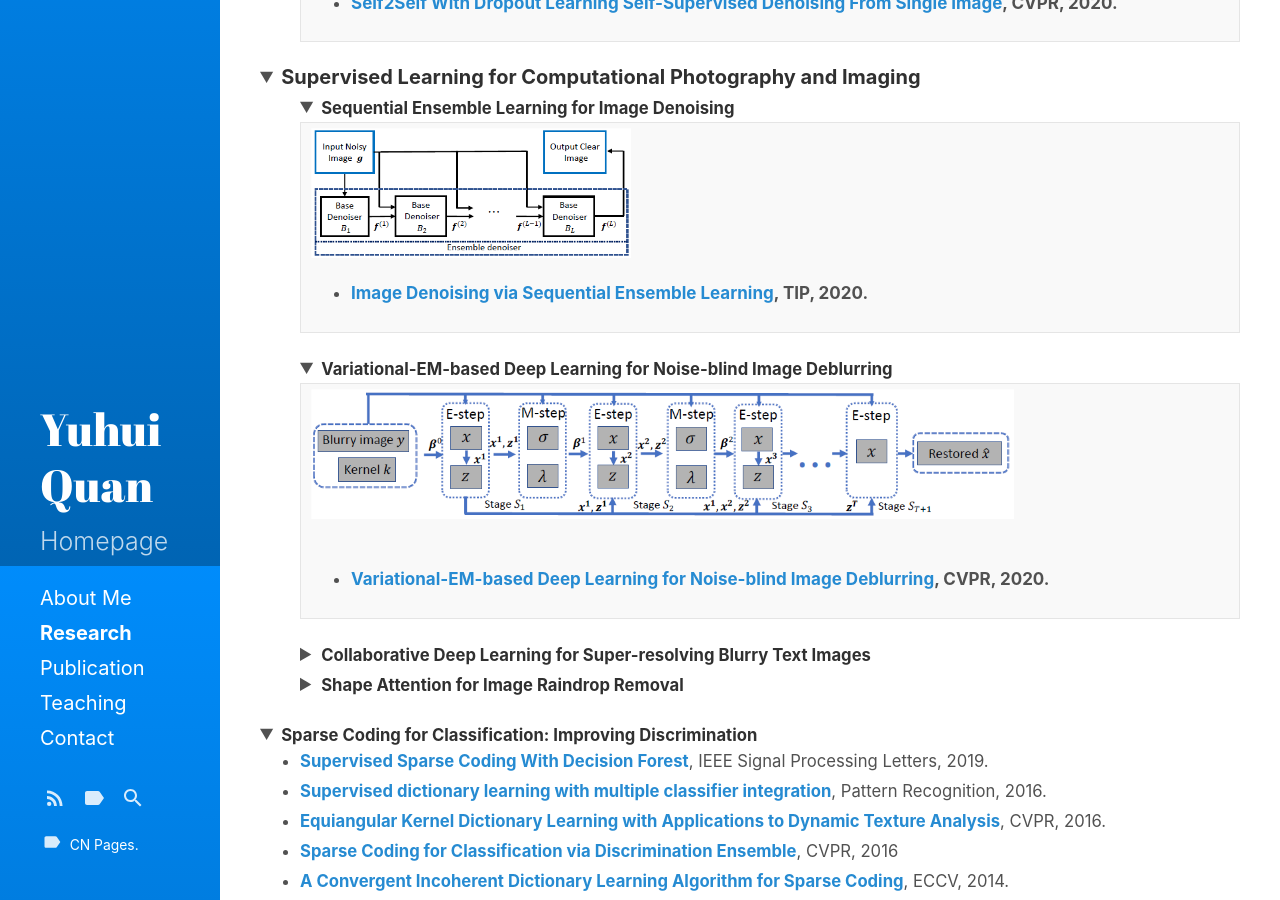
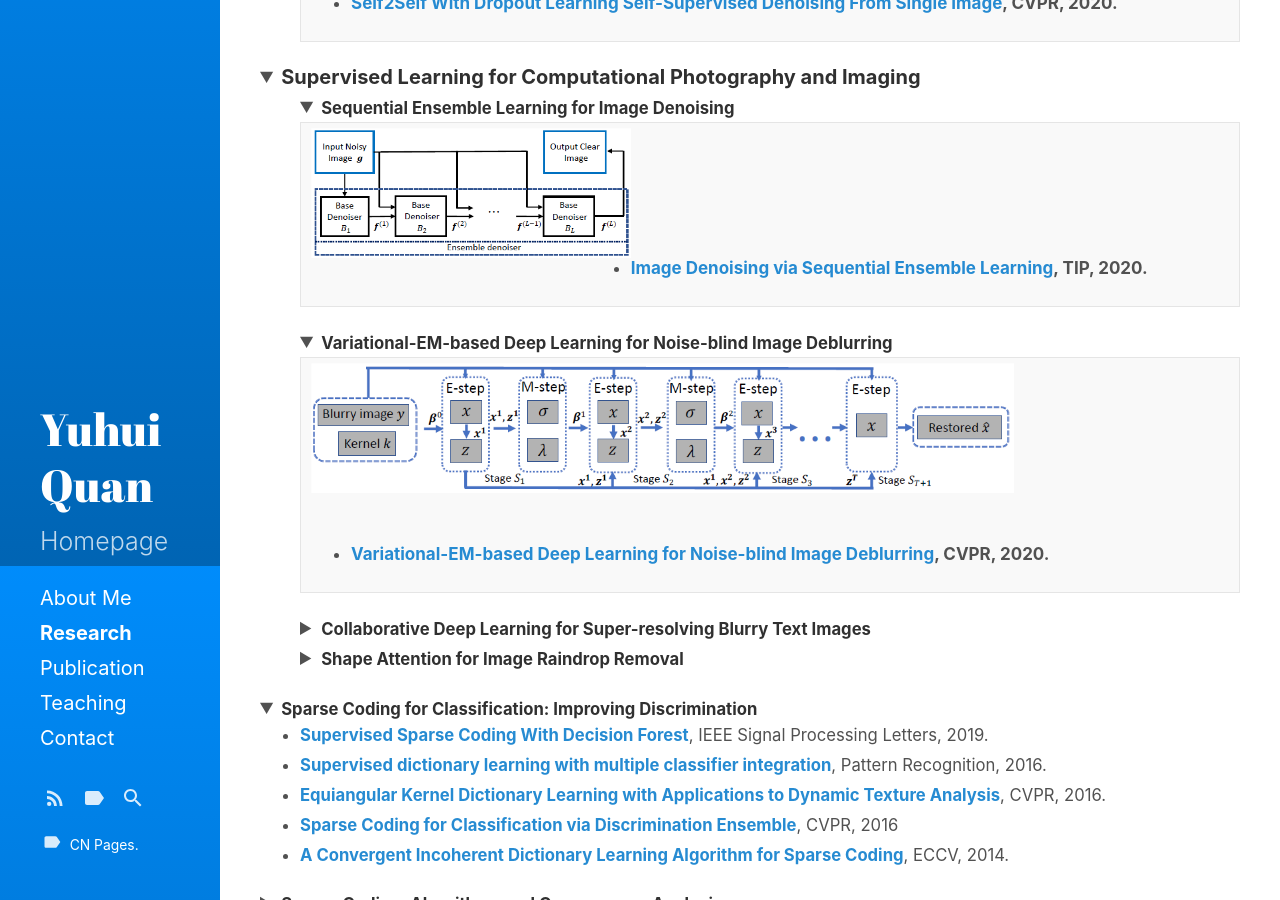
Before and after one commit to Dofboom/Dofboom.github.io, a Jekyll site: the page built from research.md, in a window 1280 px wide and 900 px high, scrolled down 334 px. Built offline with Jekyll 4.4.1, drawn with Linux system fonts in a browser that asks for light colours.

Commit message:
Update research.md

```diff
--- a/research.md
+++ b/research.md
@@ -49,7 +49,7 @@ sidebar_link: true
  <th>
   <img src="https://github.com/Dofboom/Dofboom.github.io/raw/master/images/r_im3.png" alt="" height="130" align="left" />
   <br /><br />
-  <br /><br /><br /><br />
+  <br /><br /><br />
 <ul>
 <li type="disc"><strong><a href="https://github.com/csyhquan/csyhquan.github.io/raw/master/manuscript/20-tip-Image%20Denoising%20via%20Sequential%20Ensemble%20Learning.pdf">Image Denoising via Sequential Ensemble Learning</a></strong>, TIP, 2020.</li>
 </ul>
@@ -119,6 +119,8 @@ sidebar_link: true
   <img src="https://github.com/Dofboom/Dofboom.github.io/raw/master/images/im_2_4_3.png" alt="" height="260" align="left" />
   <br /><br />
   <br /><br /><br /><br /><br />
+  <br /><br />
+  <br /><br />
 <ul>
 <li type="disc"><strong><a href="https://github.com/csyhquan/csyhquan.github.io/raw/master/manuscript/19-iccv-Deep%20Learning%20for%20Seeing%20Through%20Window%20With%20Raindrops.pdf">Deep Learning for Seeing Through Window With Raindrops </a></strong>, ICCV, 2019.</li>
 </ul>
```
